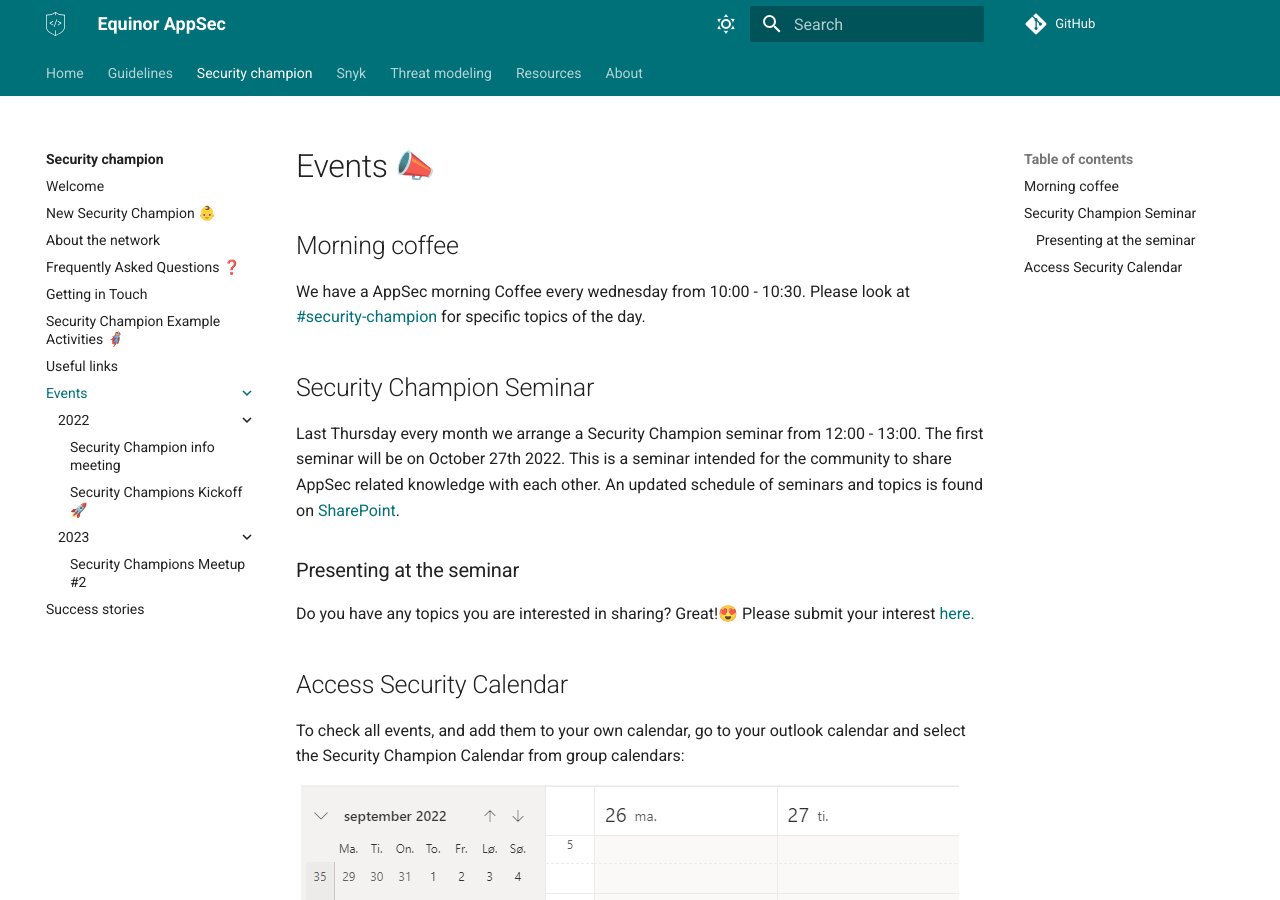
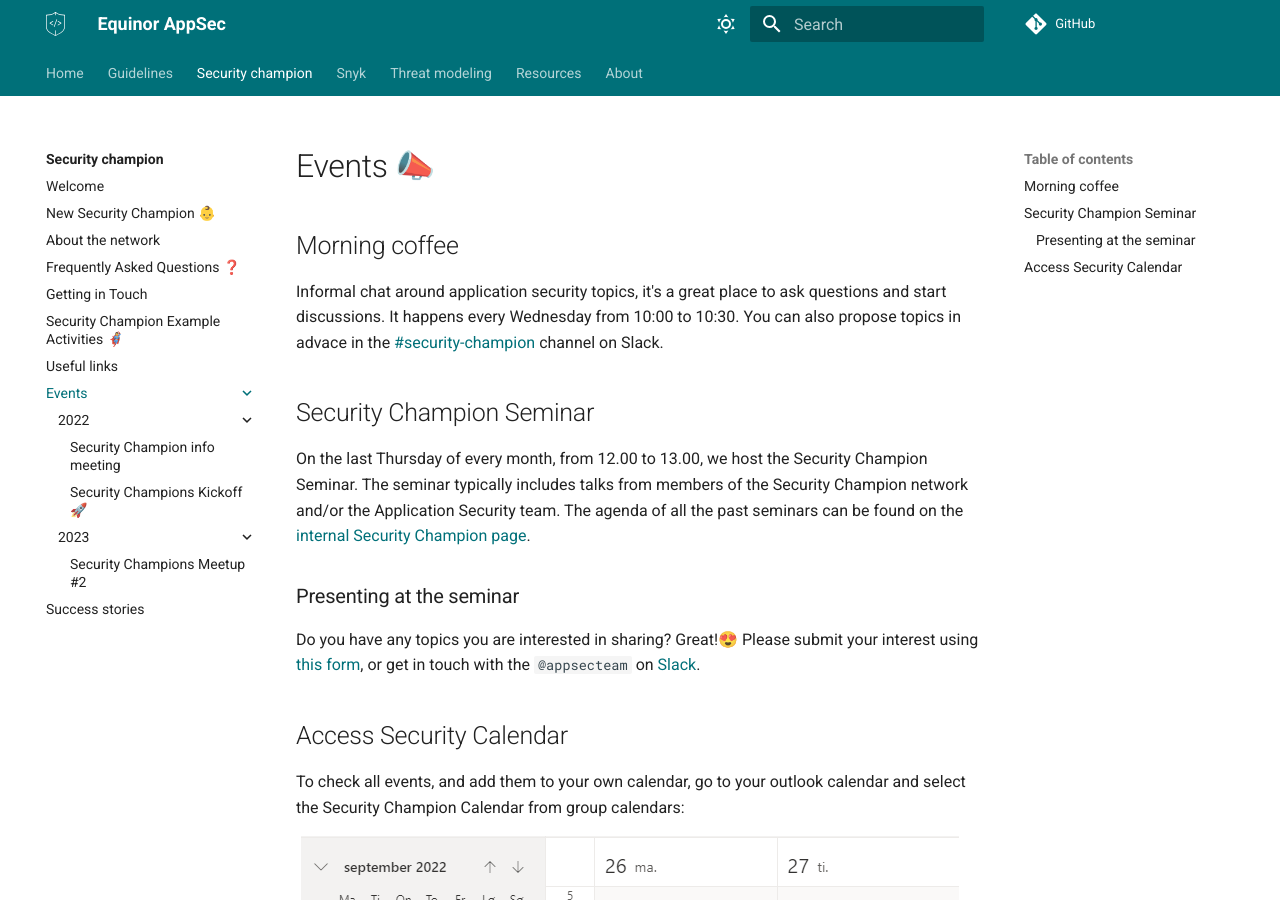
Before and after one commit to equinor/appsec, an MkDocs documentation site: the page built from docs/security-champion/events/index.md, in a window 1280 px wide and 900 px high. Built offline with MkDocs 1.6.1 and Material for MkDocs 9.7.7, drawn with Linux system fonts in a browser that asks for light colours; some web fonts are replaced; comment, search, counter and statistics services are not loaded.

Commit message:
Update index.md
Some adjustments and updates

```diff
--- a/docs/security-champion/events/index.md
+++ b/docs/security-champion/events/index.md
@@ -1,13 +1,13 @@
 # Events 📣
 
 ## Morning coffee
-We have a AppSec morning Coffee every wednesday from 10:00 - 10:30. Please look at [#security-champion](https://equinor.slack.com/archives/C036HGPBJ04) for specific topics of the day.
+Informal chat around application security topics, it's a great place to ask questions and start discussions. It happens every Wednesday from 10:00 to 10:30. You can also propose topics in advace in the [#security-champion](https://equinor.slack.com/archives/C036HGPBJ04) channel on Slack.
 
 ## Security Champion Seminar
-Last Thursday every month we arrange a Security Champion seminar from 12:00 - 13:00. The first seminar will be on October 27th 2022. This is a seminar intended for the community to share AppSec related knowledge with each other. An updated schedule of seminars and topics is found on [SharePoint](https://statoilsrm.sharepoint.com/sites/securitychampion9/Lists/Security%20Champion%20Seminar/Event%20itinerary%20-%20list%20view.aspx).
+On the last Thursday of every month, from 12.00 to 13.00, we host the Security Champion Seminar. The seminar typically includes talks from members of the Security Champion network and/or the Application Security team. The agenda of all the past seminars can be found on the [internal Security Champion page](https://statoilsrm.sharepoint.com/sites/securitychampion9/Lists/Security%20Champion%20Seminar/Event%20itinerary%20-%20list%20view.aspx).
 
 ### Presenting at the seminar
-Do you have any topics you are interested in sharing? Great!😍 Please submit your interest [here.](https://forms.office.com/r/nVn8BPst42)
+Do you have any topics you are interested in sharing? Great!😍 Please submit your interest using [this form](https://forms.office.com/r/nVn8BPst42), or get in touch with the `@appsecteam` on [Slack](https://equinor.slack.com/archives/C036HGPBJ04).
 
 ## Access Security Calendar
 To check all events, and add them to your own calendar, go to your outlook calendar and select the Security Champion Calendar from group calendars:
```
